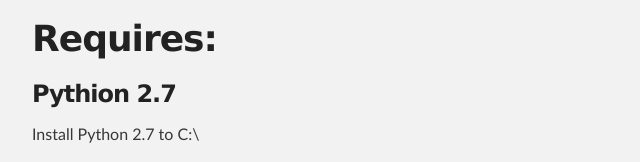
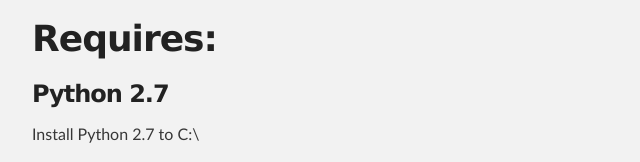
Before and after one commit to leslieyel/Phidgets-Light-Keypad, a plain HTML site: page index.html in a window 1280 px wide. Shown: the part 1643-1805 px from the top of the page, 288-928 px from the left. Drawn offline with Linux system fonts and the light colour scheme.

```diff
--- a/index.html
+++ b/index.html
@@ -64,7 +64,7 @@
 <a name="requires" class="anchor" href="#requires"><span class="octicon octicon-link"></span></a>Requires:</h1>
 
 <h3>
-<a name="pythion-27" class="anchor" href="#pythion-27"><span class="octicon octicon-link"></span></a>Pythion 2.7</h3>
+<a name="python-27" class="anchor" href="#python-27"><span class="octicon octicon-link"></span></a>Python 2.7</h3>
 
 <p>Install Python 2.7 to C:\</p>
 
```
Also changed, not shown: params.json (+1 -1 lines).
